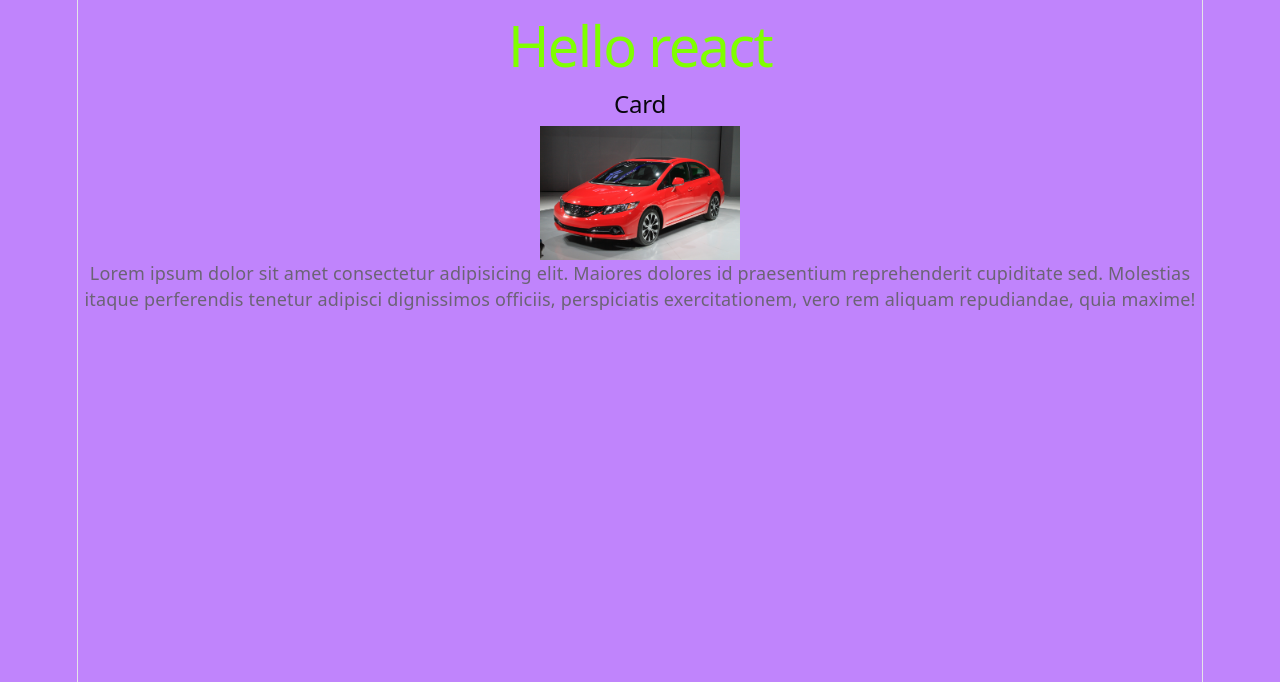
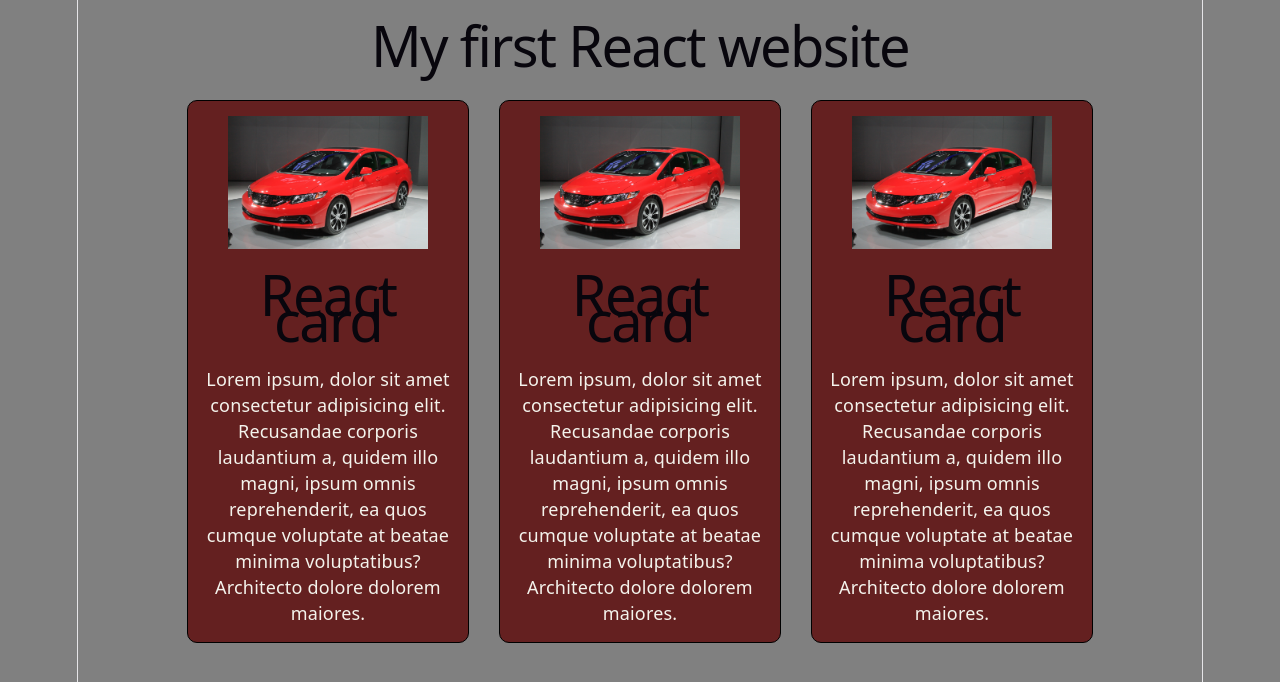
Before and after one commit to sania2331/react-Bq, a React (Vite) app in the folder practice/: page / in a window 1280 px wide. Shown: the top 682 px of the page. Built offline with nearby package versions, Linux system fonts and the light colour scheme.

Commit message:
new changes

```diff
--- a/practice/src/App.jsx
+++ b/practice/src/App.jsx
@@ -1,14 +1,19 @@
 import React from 'react'
+import "./index.css"
 import Test from './Practice/Test.jsx'
 
 const App = () => {
   return (
+ <>
+ <h1 className='main-heading'>My first React website</h1>
+ <div className='card-container'>
+<Test/>
 
-  <>
 
 <Test/>
-    <p>Lorem ipsum dolor sit amet consectetur adipisicing elit. Maiores dolores id praesentium reprehenderit cupiditate sed. Molestias itaque perferendis tenetur adipisci dignissimos officiis, perspiciatis exercitationem, vero rem aliquam repudiandae, quia maxime!</p>
 
+<Test/>
+</div>
   </>
 )
 
--- a/practice/src/Practice/Test.jsx
+++ b/practice/src/Practice/Test.jsx
@@ -1,15 +1,23 @@
 import honda from '../assets/honda.jpg'
 function Test() {
 
-    const user = "react "
-    const arr = [ 'yellow' ,' pink ',' blue']
-     console.log( user , arr) ;
-return(
+//     const user = "react "
+//     const arr = [ 'yellow' ,' pink ',' blue']
+//      console.log( user , arr) ;
+// return(
+//     <>
+// <h1>Hello {user}</h1>
+ return(
     <>
-<h1>Hello {user}</h1>
-<h2>Card</h2>
+
+<div className="card">
 <img src={honda}  width={200}/>
+
+    <h1>React card</h1>
+   <p>Lorem ipsum, dolor sit amet consectetur adipisicing elit. Recusandae corporis laudantium a, quidem illo magni, ipsum omnis reprehenderit, ea quos cumque voluptate at beatae minima voluptatibus? Architecto dolore dolorem maiores.</p>
+</div>
 </>
+
 )
 }
 export default Test;
--- a/practice/src/index.css
+++ b/practice/src/index.css
@@ -110,12 +110,33 @@ code {
   background: var(--code-bg);
 }
 body{
-  background-color: #c084fc;
+  background-color: gray;
 }
 img{
  display: block;
  margin: 0 auto;
 }
 h1{
-  color: chartreuse;
+  color: #08060d;
 }
+p{
+  color: #f4f3ec;
+}
+
+.card{
+  background-color: rgb(100, 32, 32);
+  border: 1px solid black;
+  padding: 15px;
+  width: 250px;
+  text-align: center;
+  border-radius: 10px;
+  margin-top: 10px;
+}
+.card-container{
+ display: flex;
+ gap: 30px;
+ justify-content: center;
+ flex-wrap: wrap;
+
+
+}
```
